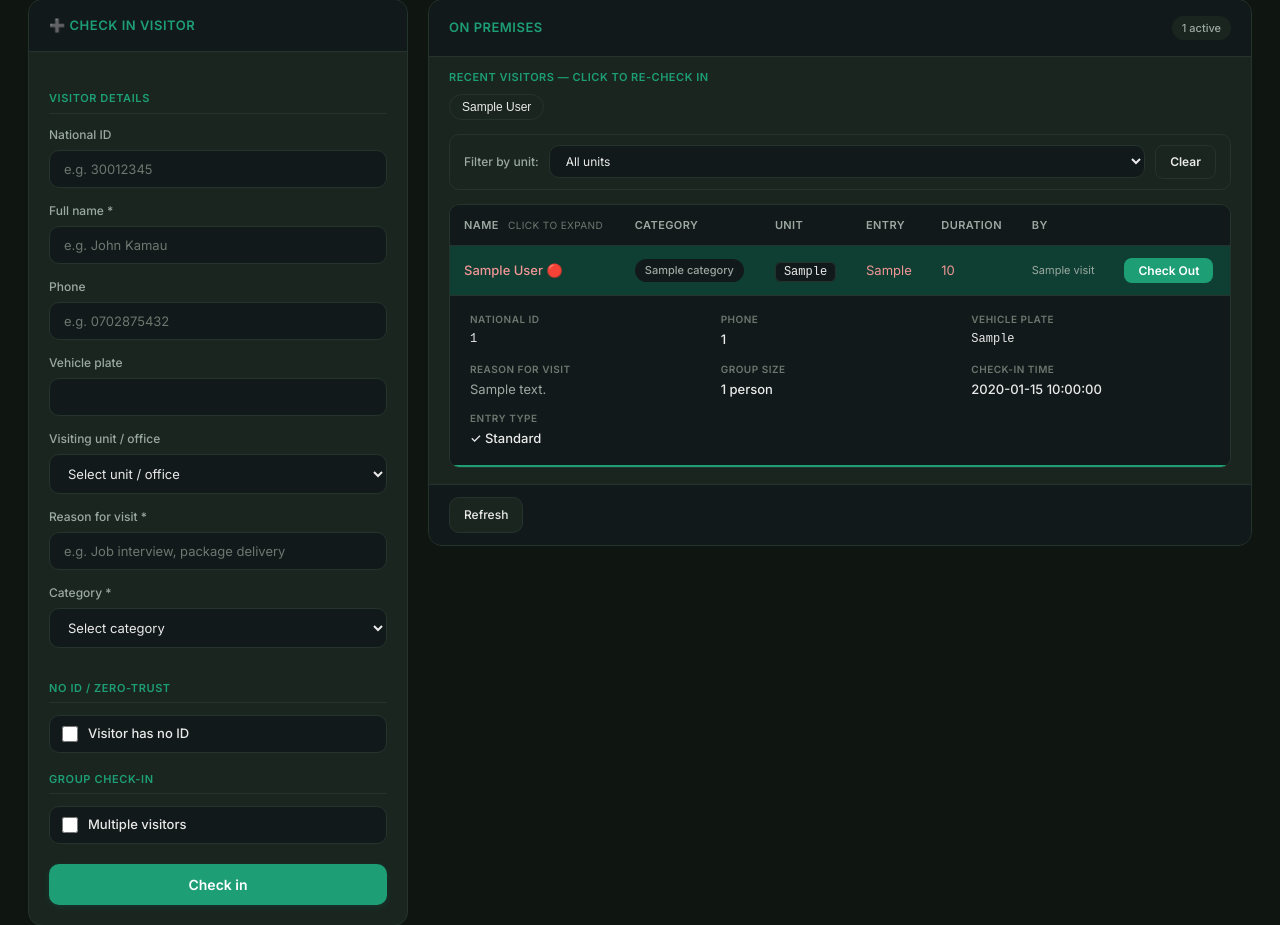
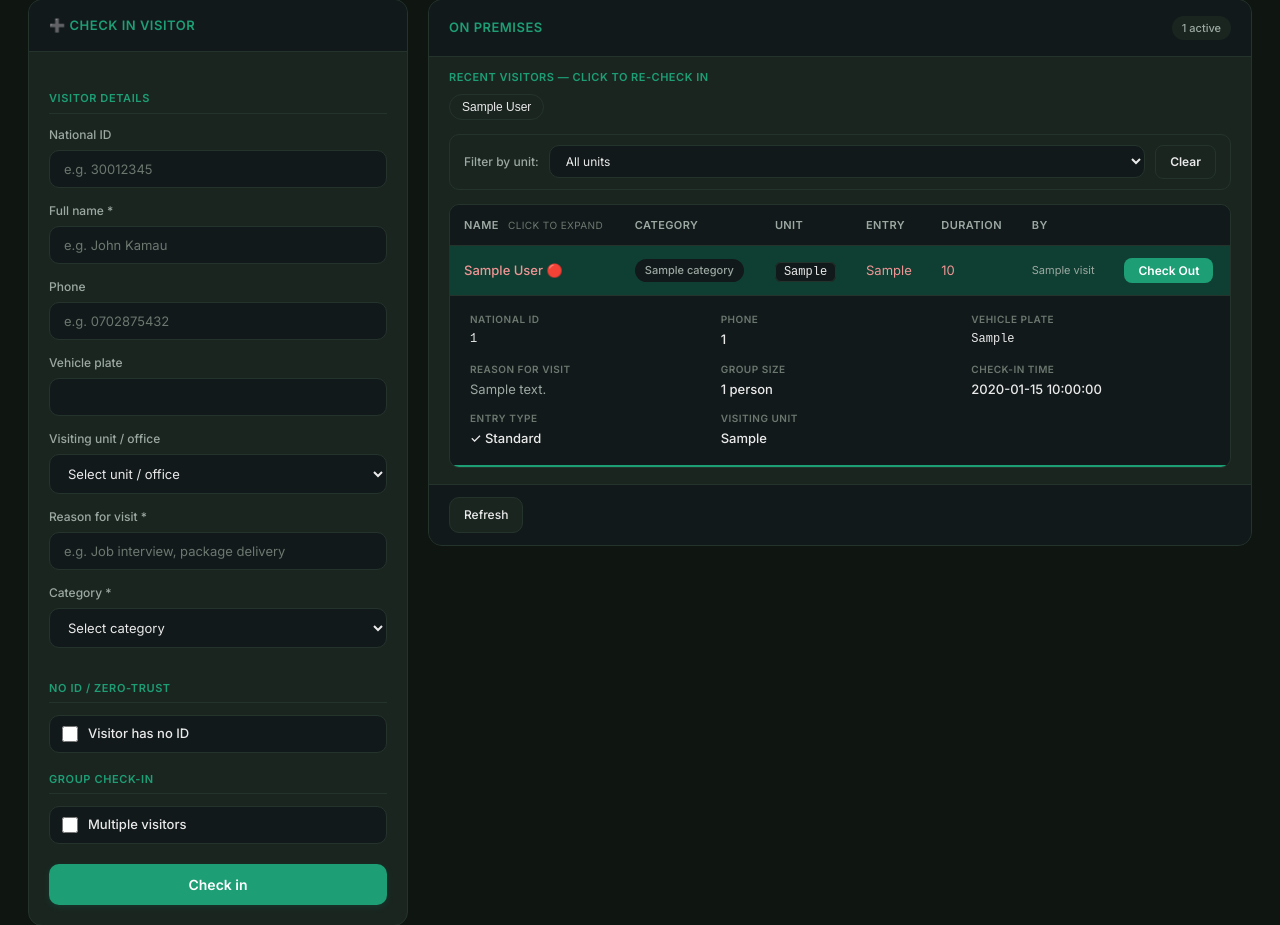
Before and after one commit to melissaangwenyi/DVTS-server, a Flask app: template templates/dashboard.html in a window 1280 px wide, after a click that opens the changed part. Shown: the part 155-1080 px from the top of the page. Run offline with Flask 3, Linux system fonts and the light colour scheme; the template is opened without the code that fills it: most values are stand-ins (such as "Sample title", 1, 10 or a date in 2020).

Commit message:
fix: show visiting unit in detail drawers

```diff
--- a/templates/dashboard.html
+++ b/templates/dashboard.html
@@ -313,8 +313,12 @@
                             </div>
                             <div class="drawer-field">
                                 <span class="df-label">Entry type</span>
-                                <span class="df-value">{{ '⚠ Zero-trust (no ID)' if v.exception_flag else '✓ Standard' }}</span>
+                                <span class="df-value">{{ '❕ Zero-trust (no ID)' if v.exception_flag else '✓ Standard' }}</span>
                             </div>
+                            <div class="drawer-field">
+    <span class="df-label">Visiting unit</span>
+    <span class="df-value">{{ v.host_unit or '—' }}</span>
+</div>
                         </div>
                     </td>
                 </tr>
--- a/templates/reports.html
+++ b/templates/reports.html
@@ -238,6 +238,10 @@
                                 <span class="df-label">Entry type</span>
                                 <span class="df-value">{{ '❕ Zero-trust' if r.exception_flag else ' Standard' }}</span>
                             </div>
+                            <div class="drawer-field">
+    <span class="df-label">Visiting unit</span>
+    <span class="df-value">{{ r.host_unit or '—' }}</span>
+</div>
                         </div>
                     </td>
                 </tr>
```
